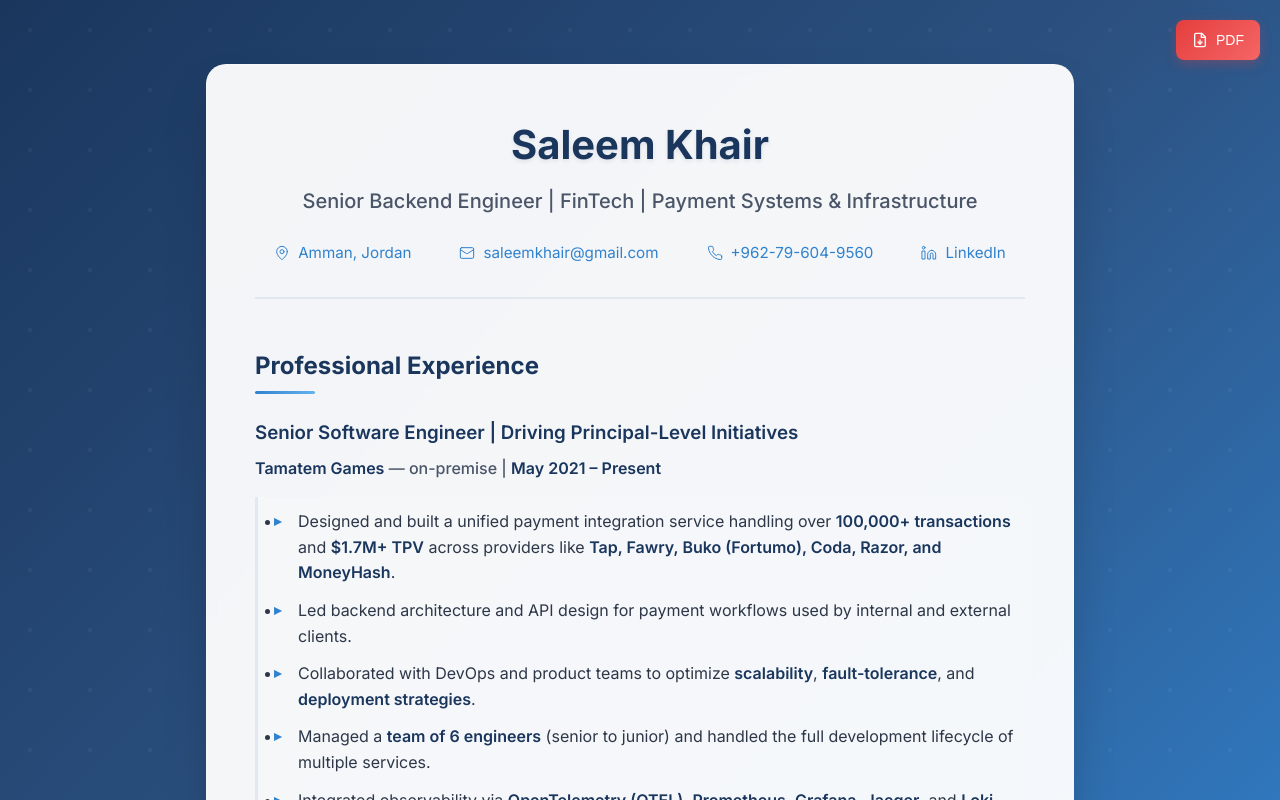
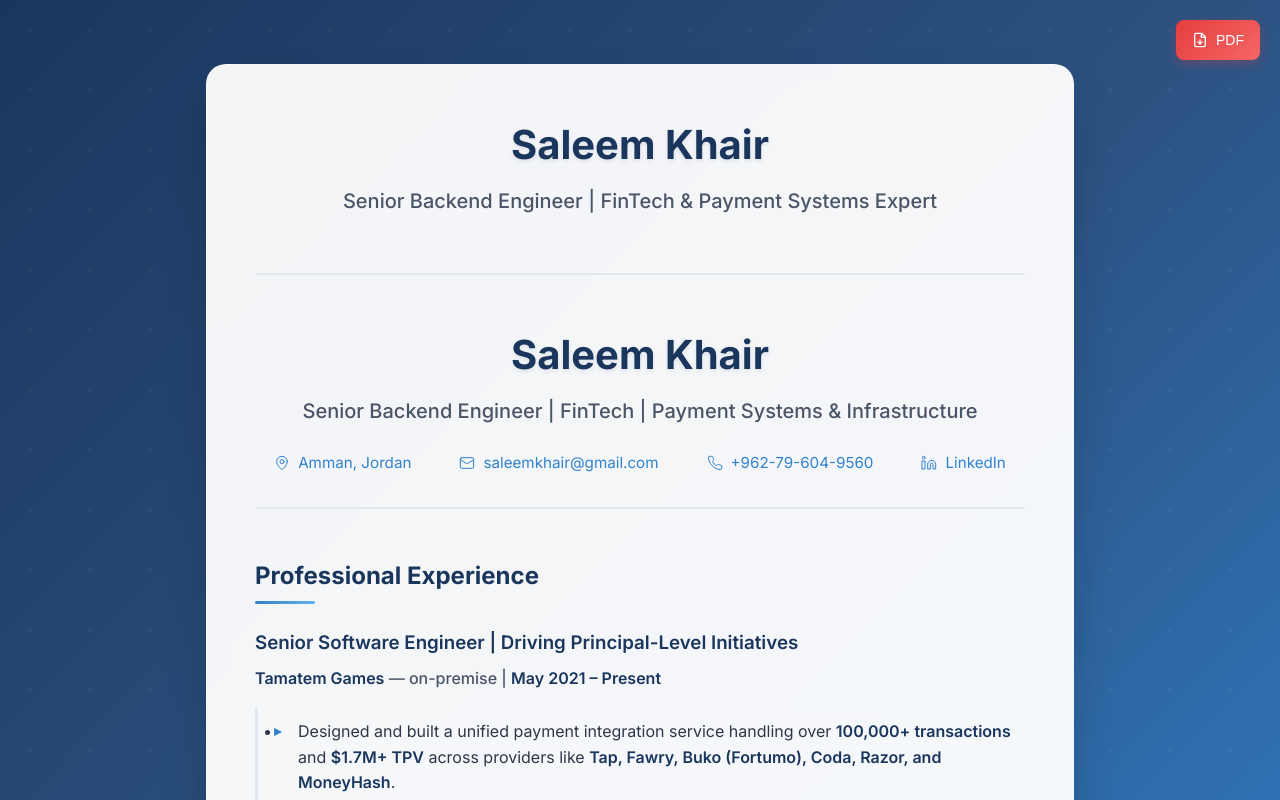
Before and after one commit to SaleemKhair/saleemkhair.github.io, a React (Create React App) app: page / in a window 1280 px wide. Shown: the top 800 px of the page. Built offline with nearby package versions, Linux system fonts and the light colour scheme; the HTML template or start-up script is replaced by a standard one.

Commit message:
Add Reader Mode optimizations with semantic HTML, article meta tags, and print-friendly styling

```diff
--- a/public/index.html
+++ b/public/index.html
@@ -4,26 +4,219 @@
     <meta charset="utf-8" />
     <link rel="icon" href="%PUBLIC_URL%/favicon.ico" />
     <meta name="viewport" content="width=device-width, initial-scale=1" />
-    <meta name="theme-color" content="#1a365d" />
+    <meta name="theme-color" content="#667eea" />
+
+    <!-- Primary Meta Tags -->
+    <title>
+      Saleem Khair - Senior Backend Engineer | FinTech & Payment Systems Expert
+    </title>
+    <meta
+      name="title"
+      content="Saleem Khair - Senior Backend Engineer | FinTech & Payment Systems Expert"
+    />
+    <meta
+      name="description"
+      content="Senior Backend Engineer with 8+ years of experience specializing in FinTech and payment systems. Expert in scalable architectures, microservices, and cutting-edge payment integrations."
+    />
+    <meta
+      name="keywords"
+      content="Senior Backend Engineer, FinTech, Payment Systems, Node.js, Python, Java, Microservices, AWS, Payment Gateway Integration, System Architecture"
+    />
+    <meta name="author" content="Saleem Khair" />
+    <meta name="robots" content="index, follow" />
+    <meta name="language" content="English" />
+    <meta name="revisit-after" content="7 days" />
+
+    <!-- Open Graph / Facebook -->
+    <meta property="og:type" content="website" />
+    <meta property="og:url" content="https://saleemkhair.com/" />
+    <meta
+      property="og:title"
+      content="Saleem Khair - Senior Backend Engineer | FinTech & Payment Systems Expert"
+    />
+    <meta
+      property="og:description"
+      content="Senior Backend Engineer with 8+ years of experience specializing in FinTech and payment systems. Expert in scalable architectures, microservices, and cutting-edge payment integrations."
+    />
+    <meta property="og:image" content="https://saleemkhair.com/og-image.jpg" />
+    <meta property="og:image:width" content="1200" />
+    <meta property="og:image:height" content="630" />
+    <meta
+      property="og:site_name"
+      content="Saleem Khair - Professional Portfolio"
+    />
+    <meta property="og:locale" content="en_US" />
+
+    <!-- Twitter -->
+    <meta property="twitter:card" content="summary_large_image" />
+    <meta property="twitter:url" content="https://saleemkhair.com/" />
+    <meta
+      property="twitter:title"
+      content="Saleem Khair - Senior Backend Engineer | FinTech & Payment Systems Expert"
+    />
+    <meta
+      property="twitter:description"
+      content="Senior Backend Engineer with 8+ years of experience specializing in FinTech and payment systems. Expert in scalable architectures, microservices, and cutting-edge payment integrations."
+    />
+    <meta
+      property="twitter:image"
+      content="https://saleemkhair.com/twitter-image.jpg"
+    />
+    <meta property="twitter:creator" content="@saleemkhair" />
+    <meta property="twitter:site" content="@saleemkhair" />
+
+    <!-- Additional SEO Meta Tags -->
+    <meta name="application-name" content="Saleem Khair Portfolio" />
+    <meta name="apple-mobile-web-app-title" content="Saleem Khair" />
+    <meta name="apple-mobile-web-app-capable" content="yes" />
+    <meta name="apple-mobile-web-app-status-bar-style" content="default" />
+    <meta name="format-detection" content="telephone=no" />
+    <meta name="mobile-web-app-capable" content="yes" />
+
+    <!-- Reader Mode Optimizations -->
+    <meta name="article:author" content="Saleem Khair" />
+    <meta name="article:published_time" content="2025-01-01T00:00:00Z" />
+    <meta name="article:modified_time" content="2025-08-30T00:00:00Z" />
+    <meta name="article:section" content="Professional Resume" />
+    <meta name="article:tag" content="Backend Engineer, FinTech, Payment Systems, Resume, Portfolio" />
+
+    <!-- Reader Mode Content Type -->
+    <meta property="og:type" content="article" />
+    <meta name="twitter:card" content="summary" />
+
+    <!-- Canonical URL -->
+    <link rel="canonical" href="https://saleemkhair.com/" />
+
+    <!-- DNS Prefetch -->
+    <link rel="dns-prefetch" href="//fonts.googleapis.com" />
+    <link rel="dns-prefetch" href="//fonts.gstatic.com" />
+
+    <!-- Preconnect for Performance -->
+
+    <link rel="preconnect" href="https://fonts.googleapis.com" />
+    <link rel="preconnect" href="https://fonts.gstatic.com" crossorigin />
+
+    <!-- Fonts -->
+    <link
+      href="https://fonts.googleapis.com/css2?family=Inter:wght@300;400;500;600;700&display=swap"
+      rel="stylesheet"
+    />
+
+    <!-- Favicon and App Icons -->
+    <link rel="apple-touch-icon" href="%PUBLIC_URL%/logo192.png" />
+    <link rel="manifest" href="%PUBLIC_URL%/manifest.json" />
+
+    <!-- Security Headers -->
     <meta
       http-equiv="Content-Security-Policy"
       content="upgrade-insecure-requests"
     />
-    <meta
-      name="description"
-      content="Saleem Khair - Senior Backend Engineer specializing in FinTech and Payment Systems"
-    />
-    <link rel="apple-touch-icon" href="%PUBLIC_URL%/logo192.png" />
-    <link rel="manifest" href="%PUBLIC_URL%/manifest.json" />
-    <link rel="preconnect" href="https://fonts.googleapis.com" />
-    <link rel="preconnect" href="https://fonts.gstatic.com" crossorigin />
-    <link
-      href="https://fonts.googleapis.com/css2?family=Inter:wght@300;400;500;600;700&display=swap"
-      rel="stylesheet"
-    />
-    <title>
-      Saleem Khair - Senior Backend Engineer | FinTech & Payment Systems
-    </title>
+
+    <!-- Structured Data - Person Schema -->
+    <script type="application/ld+json">
+      {
+        "@context": "https://schema.org",
+        "@type": "Person",
+        "name": "Saleem Khair",
+        "jobTitle": "Senior Backend Engineer",
+        "description": "Senior Backend Engineer specializing in FinTech and payment systems with 8+ years of experience",
+        "url": "https://saleemkhair.com",
+        "image": "https://saleemkhair.com/profile-image.jpg",
+        "sameAs": [
+          "https://linkedin.com/in/saleemkhair",
+          "https://github.com/SaleemKhair",
+          "https://twitter.com/saleemkhair"
+        ],
+        "worksFor": {
+          "@type": "Organization",
+          "name": "TechCorp Inc."
+        },
+        "knowsAbout": [
+          "Backend Development",
+          "FinTech",
+          "Payment Systems",
+          "Microservices Architecture",
+          "Node.js",
+          "Python",
+          "Java",
+          "AWS",
+          "System Design",
+          "API Development"
+        ],
+        "address": {
+          "@type": "PostalAddress",
+          "addressLocality": "San Francisco",
+          "addressRegion": "CA",
+          "addressCountry": "US"
+        },
+        "email": "saleem.khair@example.com",
+        "telephone": "+1-555-123-4567"
+      }
+    </script>
+
+    <!-- Structured Data - WebSite Schema -->
+    <script type="application/ld+json">
+      {
+        "@context": "https://schema.org",
+        "@type": "WebSite",
+        "name": "Saleem Khair - Professional Portfolio",
+        "url": "https://saleemkhair.com",
+        "description": "Professional portfolio and resume of Saleem Khair, Senior Backend Engineer specializing in FinTech and payment systems",
+        "author": {
+          "@type": "Person",
+          "name": "Saleem Khair"
+        },
+        "publisher": {
+          "@type": "Person",
+          "name": "Saleem Khair"
+        },
+        "potentialAction": {
+          "@type": "SearchAction",
+          "target": "https://saleemkhair.com/search?q={search_term_string}",
+          "query-input": "required name=search_term_string"
+        }
+      }
+    </script>
+
+    <!-- Structured Data - BreadcrumbList -->
+    <script type="application/ld+json">
+      {
+        "@context": "https://schema.org",
+        "@type": "BreadcrumbList",
+        "itemListElement": [
+          {
+            "@type": "ListItem",
+            "position": 1,
+            "name": "Home",
+            "item": "https://saleemkhair.com"
+          },
+          {
+            "@type": "ListItem",
+            "position": 2,
+            "name": "About",
+            "item": "https://saleemkhair.com/#about"
+          },
+          {
+            "@type": "ListItem",
+            "position": 3,
+            "name": "Experience",
+            "item": "https://saleemkhair.com/#experience"
+          },
+          {
+            "@type": "ListItem",
+            "position": 4,
+            "name": "Skills",
+            "item": "https://saleemkhair.com/#skills"
+          },
+          {
+            "@type": "ListItem",
+            "position": 5,
+            "name": "Contact",
+            "item": "https://saleemkhair.com/#contact"
+          }
+        ]
+      }
+    </script>
   </head>
   <body>
     <noscript>You need to enable JavaScript to run this app.</noscript>
--- a/src/App.css
+++ b/src/App.css
@@ -59,6 +59,41 @@ body {
   padding: 3rem;
   margin: 2rem 0;
   border: 1px solid rgba(255, 255, 255, 0.2);
+}
+
+/* Resume Header */
+.resume-header {
+  text-align: center;
+  margin-bottom: 3rem;
+  padding-bottom: 2rem;
+  border-bottom: 2px solid #e2e8f0;
+}
+
+.resume-header h1 {
+  font-size: 2.5rem;
+  font-weight: 700;
+  color: #1a365d;
+  margin-bottom: 0.5rem;
+  text-shadow: 0 2px 4px rgba(26, 54, 93, 0.1);
+}
+
+.resume-header p {
+  font-size: 1.25rem;
+  color: #4a5568;
+  margin-bottom: 1.5rem;
+  font-weight: 500;
+}
+
+.resume-content {
+  margin-bottom: 2rem;
+}
+
+.resume-footer {
+  text-align: center;
+  padding-top: 2rem;
+  border-top: 1px solid #e2e8f0;
+  color: #718096;
+  font-size: 0.9rem;
 }
 
 /* Section styling */
@@ -565,6 +600,25 @@ body {
   }
 }
 
+/* Reader Mode Optimizations */
+@media print, (prefers-reduced-motion: reduce) {
+  .download-buttons,
+  .background-gradient::before {
+    display: none !important;
+  }
+
+  .resume-container {
+    background: white !important;
+    box-shadow: none !important;
+    border: none !important;
+  }
+
+  * {
+    animation: none !important;
+    transition: none !important;
+  }
+}
+
 /* Download buttons responsive design */
 @media (max-width: 768px) {
   .download-buttons {
--- a/src/App.js
+++ b/src/App.js
@@ -15,19 +15,32 @@ function App() {
         <DownloadButtons />
         <div className="background-gradient">
           <div className="content-container">
-            <motion.div
+            <motion.article
               initial={{ opacity: 0, y: 20 }}
               animate={{ opacity: 1, y: 0 }}
               transition={{ duration: 0.8 }}
               className="resume-container"
+              itemScope
+              itemType="https://schema.org/Person"
             >
+              <header className="resume-header" itemProp="name">
+                <h1>Saleem Khair</h1>
+                <p itemProp="jobTitle">Senior Backend Engineer | FinTech & Payment Systems Expert</p>
+              </header>
+
+              <main className="resume-content">
                 {sectionKeys.map((sectionKey) => (
                   <DynamicSectionRenderer
                     key={sectionKey}
                     sectionKey={sectionKey}
                   />
                 ))}
-            </motion.div>
+              </main>
+
+              <footer className="resume-footer">
+                <p>&copy; 2025 Saleem Khair. All rights reserved.</p>
+              </footer>
+            </motion.article>
           </div>
         </div>
       </div>
--- a/src/components/SectionComponent.js
+++ b/src/components/SectionComponent.js
@@ -154,7 +154,7 @@ const SectionComponent = ({
   const finalComponents = { ...defaultComponents, ...customComponents };
 
   return (
-    <motion.div
+    <motion.section
       ref={ref}
       initial={animationsEnabled ? "hidden" : "visible"}
       animate={inView && animationsEnabled ? "visible" : "visible"}
@@ -177,7 +177,7 @@ const SectionComponent = ({
       <div className={contentClassName || `${className}-content`}>
         <ReactMarkdown components={finalComponents}>{content}</ReactMarkdown>
       </div>
-    </motion.div>
+    </motion.section>
   );
 };
 
```
Lines whose indentation alone changed are shown as unchanged.
